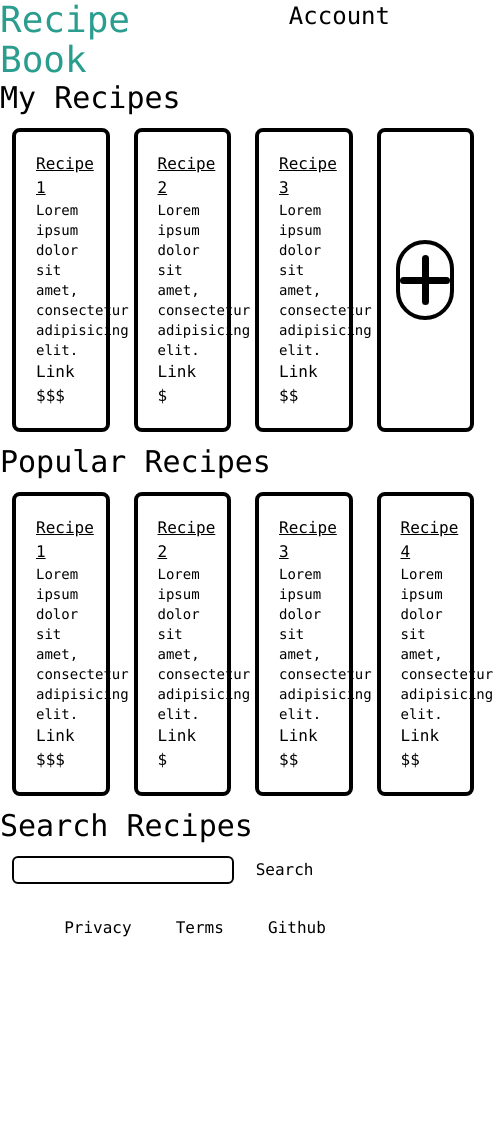
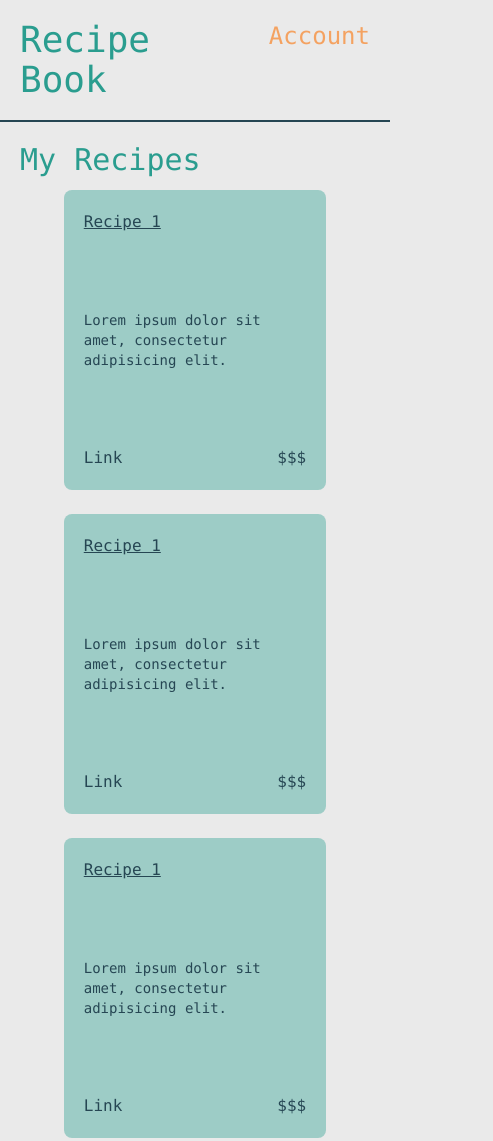
Before and after one commit to nathandcarter21/startup, a plain HTML site: page index.html in a window 390 px wide. Shown: the top 1141 px of the page, 493 px wide, since content can reach past the window. Before the commit the page ends 940 px from the top, so only its background shows below. Drawn offline with nearby package versions, Linux system fonts and the light colour scheme.

Commit message:
Update Recipe Design and Responsiveness

```diff
--- a/app.css
+++ b/app.css
@@ -17,3 +17,35 @@
     background-color: black;
     border-radius: 5px;
 }
+
+.recipe {
+    padding: 1.25rem;
+    background-color: rgba(42, 157, 143, .4);
+    border-radius: .5rem;
+    width: 20%;
+    min-width: 200px;
+    margin: .75rem;
+    height: 300px;
+}
+
+@media only screen and (max-width: 600px) {
+    .recipeContainer {
+        flex-direction: column;
+        align-items: center;
+    }
+
+    .recipe {
+        width: 75%;
+    }
+}
+
+@media only screen and (max-width: 1000px) and (min-width: 600px) {
+    .recipeContainer {
+        flex-wrap: wrap;
+        justify-content: space-evenly;
+    }
+
+    .recipe {
+        width: 40%;
+    }
+}
--- a/index.html
+++ b/index.html
@@ -23,51 +23,51 @@
 		</script>
 		<link rel="stylesheet" href="app.css" />
 	</head>
-	<!-- <nav class="flex justify-start gap-10 items-center text-2xl font-mono">
-        <a href="" class="text-4xl">Recipe Book</a>
-		<a href="">Home</a>
-		<a href="/recipes">Recipes</a>
-		<a href="/account">Account</a>
-	</nav> -->
-	<body class="font-mono h-screen flex flex-col justify-between">
-		<nav class="flex">
+	<body
+		class="font-mono h-screen flex flex-col w-100 justify-between bg-[#eaeaea]">
+		<nav class="flex p-5 border-b-2 border-dark w-100">
 			<div class="logo basis-1/2">
 				<a href="" class="text-4xl text-primary">Recipe Book</a>
 			</div>
-			<div class="flex links basis-1/2 justify-end gap-10 text-2xl">
+			<div
+				class="flex links basis-1/2 justify-end gap-10 text-2xl text-warning">
 				<a href="/account">Account</a>
 			</div>
 		</nav>
-		<section>
-			<h2 class="text-3xl">My Recipes</h2>
-			<div class="recipeContainer flex">
-				<div class="recipe border-4 rounded-lg border-black p-5 m-3 w-1/4">
+		<section class="m-5">
+			<h2 class="text-3xl text-primary">My Recipes</h2>
+			<div class="recipeContainer flex text-dark">
+				<div class="recipe flex flex-col justify-between">
 					<h4 class="underline">Recipe 1</h4>
 					<p class="text-sm">
 						Lorem ipsum dolor sit amet, consectetur adipisicing elit.
 					</p>
-					<a href="#">Link</a><span> </span><span>$$$</span>
+					<div class="flex justify-between">
+						<a href="#">Link</a><span>$$$</span>
+					</div>
 				</div>
-
-				<div class="recipe border-4 rounded-lg border-black p-5 m-3 w-1/4">
-					<h4 class="underline">Recipe 2</h4>
+				<div class="recipe flex flex-col justify-between">
+					<h4 class="underline">Recipe 1</h4>
 					<p class="text-sm">
 						Lorem ipsum dolor sit amet, consectetur adipisicing elit.
 					</p>
-					<a href="#">Link</a><span> </span><span>$</span>
+					<div class="flex justify-between">
+						<a href="#">Link</a><span>$$$</span>
+					</div>
 				</div>
-				<div class="recipe border-4 rounded-lg border-black p-5 m-3 w-1/4">
-					<h4 class="underline">Recipe 3</h4>
+				<div class="recipe flex flex-col justify-between">
+					<h4 class="underline">Recipe 1</h4>
 					<p class="text-sm">
 						Lorem ipsum dolor sit amet, consectetur adipisicing elit.
 					</p>
-					<a href="#">Link</a><span> </span><span>$$</span>
+					<div class="flex justify-between">
+						<a href="#">Link</a><span>$$$</span>
+					</div>
 				</div>
-				<div
-					class="recipe border-4 rounded-lg border-black p-5 m-3 w-1/4 flex justify-center items-center">
+				<div class="recipe flex justify-center items-center">
 					<button class="w-20 h-20">
 						<div
-							class="add flex justify-center items-center w-full h-full border-4 rounded-full border-black">
+							class="add flex justify-center items-center w-full h-full border-2 rounded-full border-black">
 							<div class="up"></div>
 							<div class="side"></div>
 						</div>
@@ -75,36 +75,44 @@
 				</div>
 			</div>
 		</section>
-		<section>
+		<section class="m-5">
 			<h2 class="text-3xl">Popular Recipes</h2>
 			<div class="recipeContainer flex">
-				<div class="recipe border-4 rounded-lg border-black p-5 m-3 w-1/4">
+				<div class="recipe flex flex-col justify-between">
 					<h4 class="underline">Recipe 1</h4>
 					<p class="text-sm">
 						Lorem ipsum dolor sit amet, consectetur adipisicing elit.
 					</p>
-					<a href="#">Link</a><span> </span><span>$$$</span>
+					<div class="flex justify-between">
+						<a href="#">Link</a><span>$$$</span>
+					</div>
 				</div>
-				<div class="recipe border-4 rounded-lg border-black p-5 m-3 w-1/4">
-					<h4 class="underline">Recipe 2</h4>
+				<div class="recipe flex flex-col justify-between">
+					<h4 class="underline">Recipe 1</h4>
 					<p class="text-sm">
 						Lorem ipsum dolor sit amet, consectetur adipisicing elit.
 					</p>
-					<a href="#">Link</a><span> </span><span>$</span>
+					<div class="flex justify-between">
+						<a href="#">Link</a><span>$$$</span>
+					</div>
 				</div>
-				<div class="recipe border-4 rounded-lg border-black p-5 m-3 w-1/4">
-					<h4 class="underline">Recipe 3</h4>
+				<div class="recipe flex flex-col justify-between">
+					<h4 class="underline">Recipe 1</h4>
 					<p class="text-sm">
 						Lorem ipsum dolor sit amet, consectetur adipisicing elit.
 					</p>
-					<a href="#">Link</a><span> </span><span>$$</span>
+					<div class="flex justify-between">
+						<a href="#">Link</a><span>$$$</span>
+					</div>
 				</div>
-				<div class="recipe border-4 rounded-lg border-black p-5 m-3 w-1/4">
-					<h4 class="underline">Recipe 4</h4>
+				<div class="recipe flex flex-col justify-between">
+					<h4 class="underline">Recipe 1</h4>
 					<p class="text-sm">
 						Lorem ipsum dolor sit amet, consectetur adipisicing elit.
 					</p>
-					<a href="#">Link</a><span> </span><span>$$</span>
+					<div class="flex justify-between">
+						<a href="#">Link</a><span>$$$</span>
+					</div>
 				</div>
 			</div>
 		</section>
```
